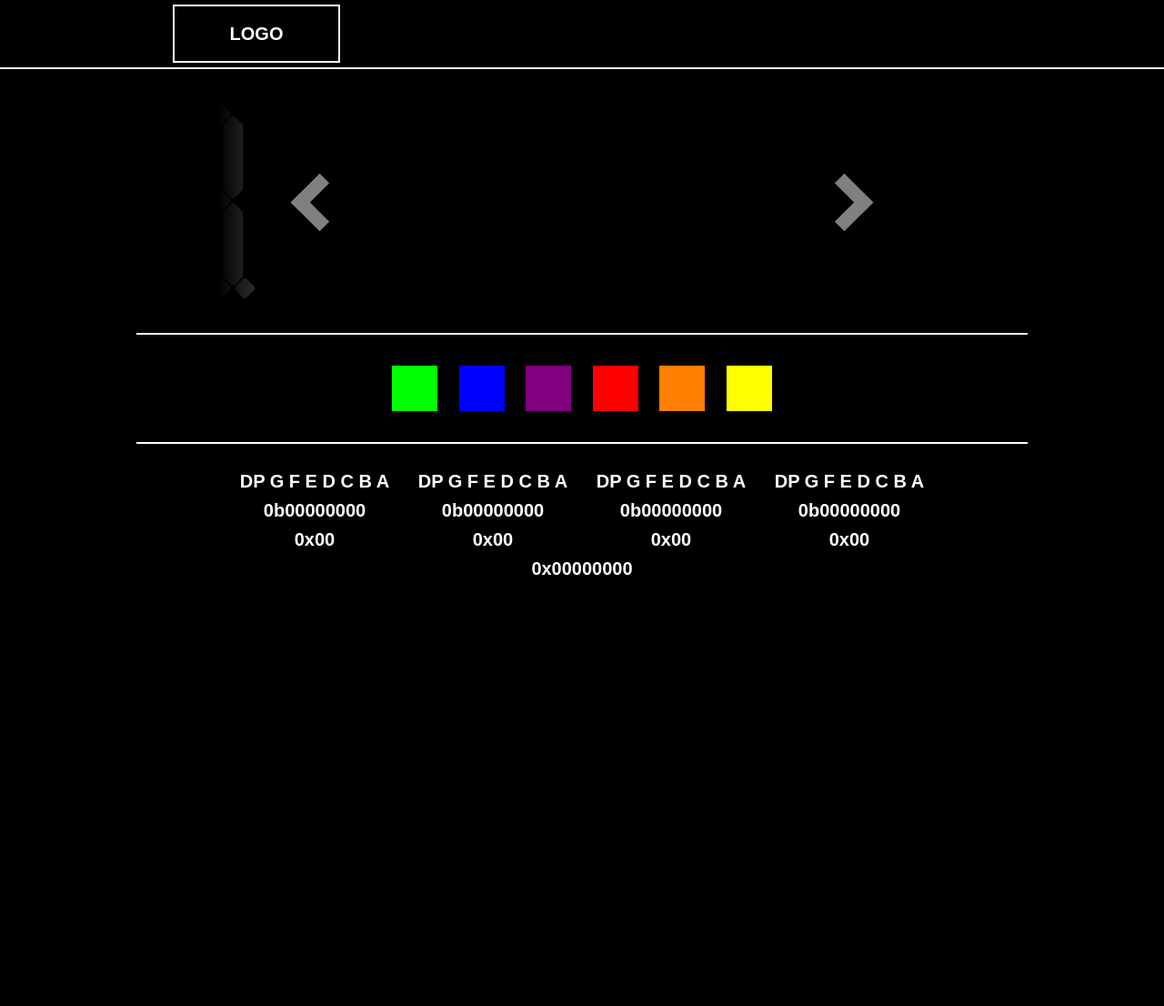
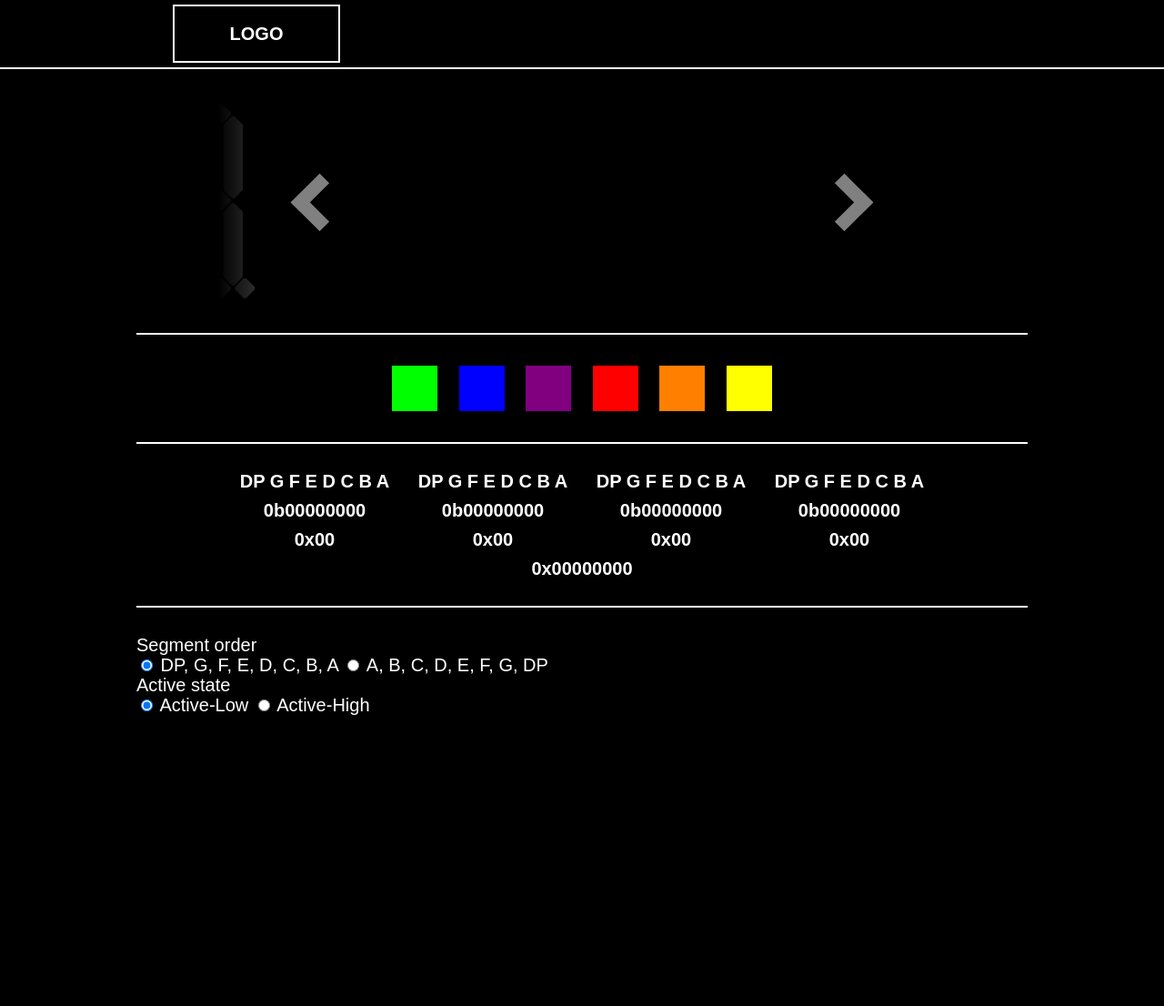
Before and after one commit to onei/onei.github.io, a Jekyll site: the page built from index.html, in a window 1280 px wide. Shown: the whole page at 91% size. Built offline with Jekyll 4.4.1, drawn with Linux system fonts in a browser that asks for light colours.

```diff
--- a/index.html
+++ b/index.html
@@ -66,3 +66,31 @@
 	</div>
 	<div id="inputsHexCombined" class="hex-combined">0x00000000</div>
 </section>
+<section id="config" class="config">
+	<form id="config-form" action="#">
+		<div id="configOrder" class="order">
+			<!-- h2? -->
+			<div class="config-header">Segment order</div>
+			<label for="order-1">
+				<input id="order-1" type="radio" name="order" value="1" checked>
+				DP, G, F, E, D, C, B, A
+			</label>
+			<label for="order-0">
+				<input id="order-0" type="radio" name="order" value="0">
+				A, B, C, D, E, F, G, DP
+			</label>
+		</div>
+		<div class="configActive">
+			<!-- h2? is this the right word? -->
+			<div class="config-header">Active state</div>
+			<label for="active-low">
+				<input id="active-low" type="radio" name="active" value="1" checked>
+				Active-Low
+			</label>
+			<label for="active-high">
+				<input id="active-high" type="radio" name="active" value="0">
+				Active-High
+			</label>
+		</div>
+	</form>
+</section>
```
Also changed, not shown: _includes/assets/js/segments/segment.js (+5 -3 lines), _includes/assets/js/segments.min.js (deleted).
